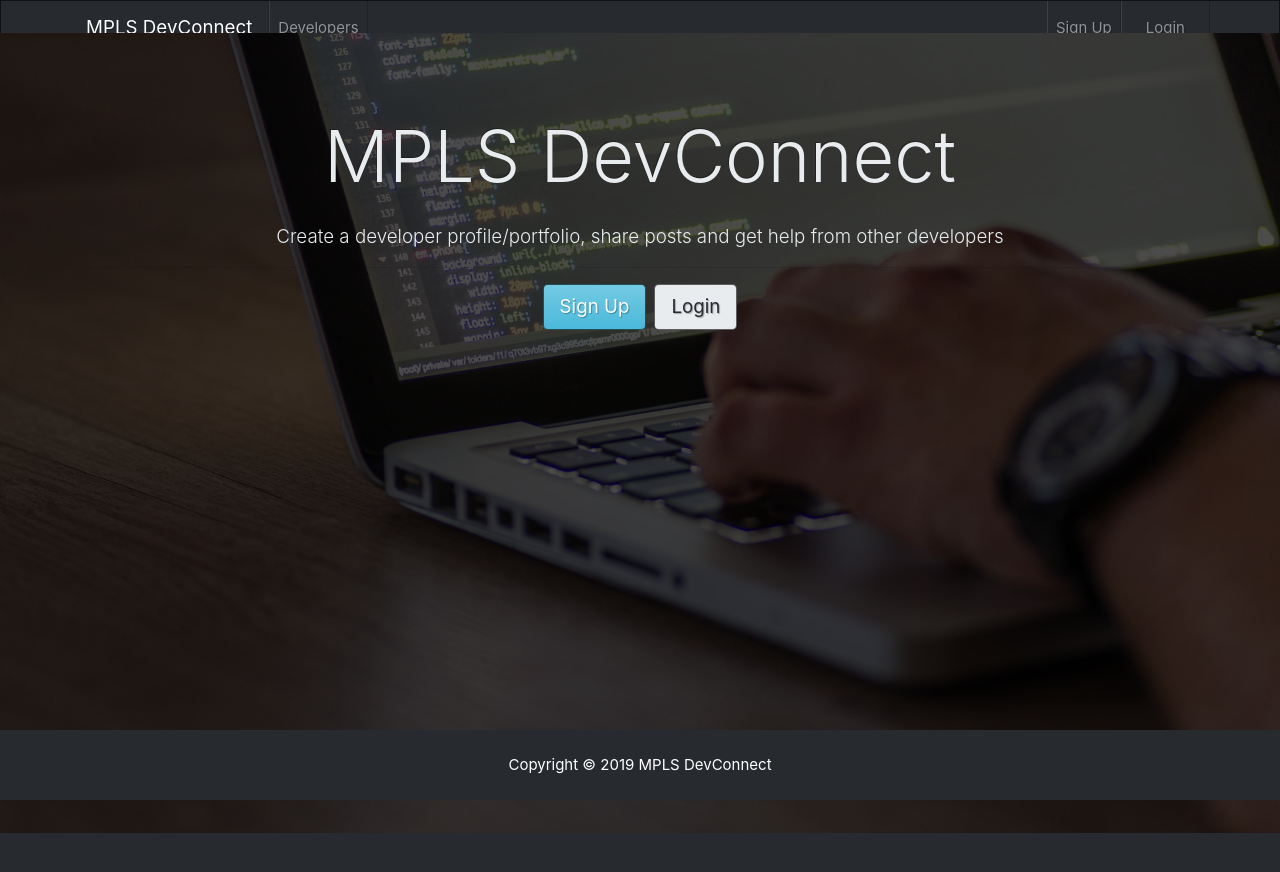
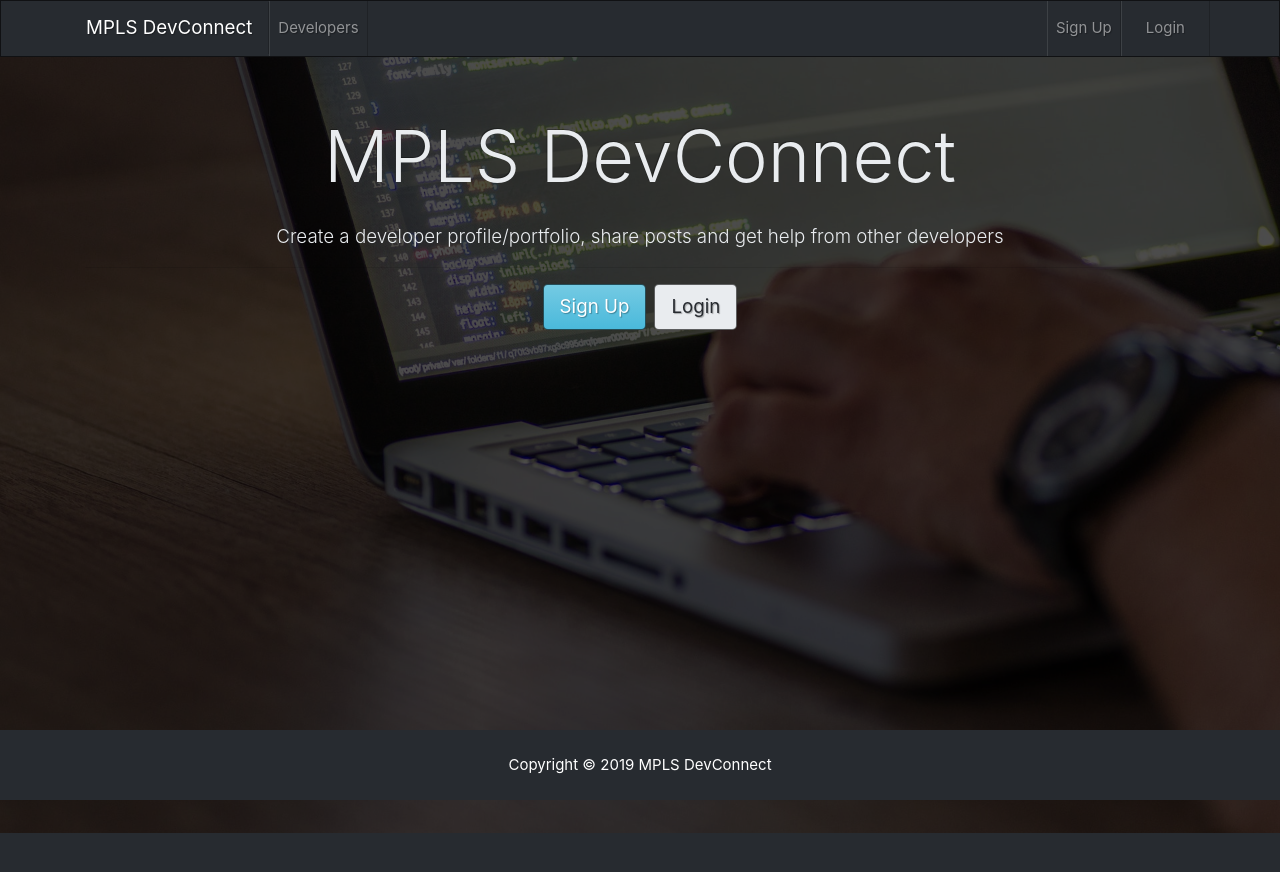
Before and after one commit to MrWittman612/theBigOne, a React (Create React App) app in the folder client/: page / in a window 1280 px wide. Shown: the top 872 px of the page. Built offline with nearby package versions, Linux system fonts and the light colour scheme.

Commit message:
fix z-index on navbar

```diff
--- a/client/src/App.css
+++ b/client/src/App.css
@@ -4,6 +4,10 @@ body {
 
 img {
 	width: 100%;
+}
+
+.navbar {
+	z-index: 1;
 }
 
 .landing {
```
